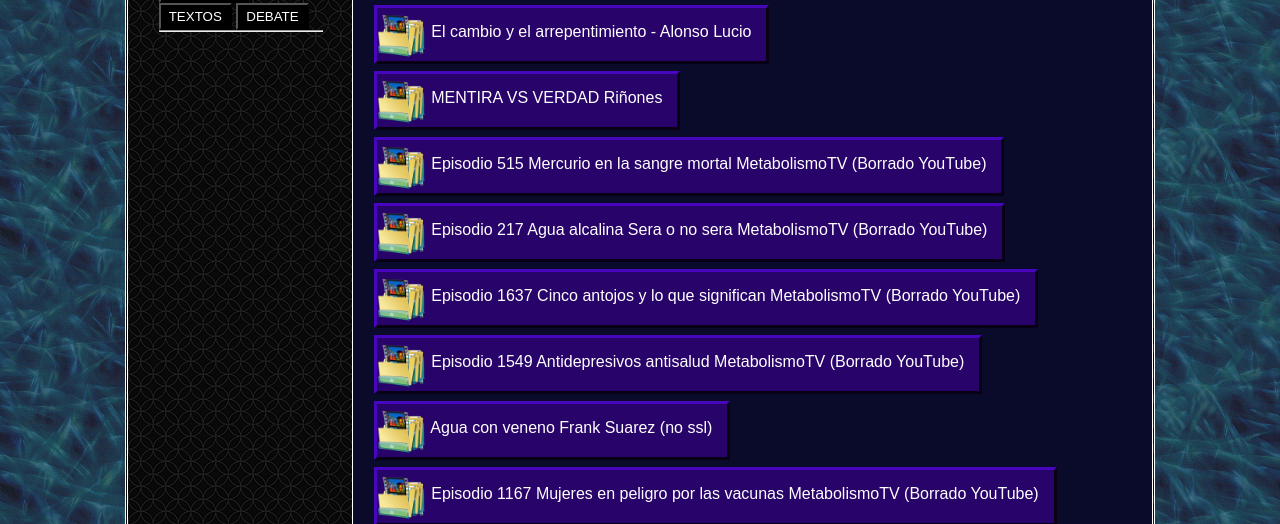
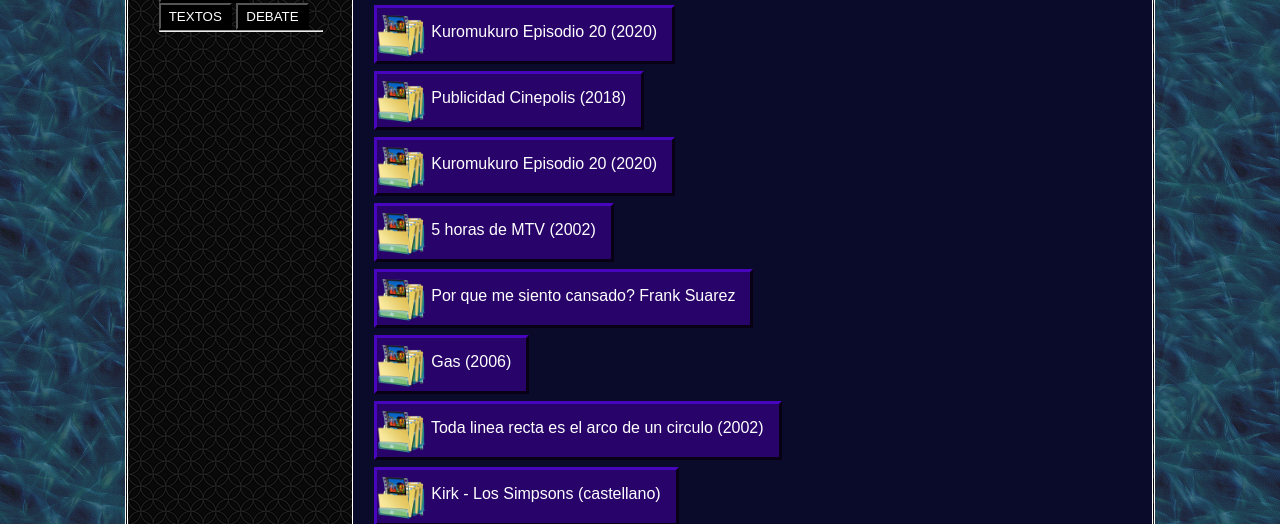
Before and after one commit to ZohanGzz/zgzzweb, a plain HTML site: page videos/index.html in a window 1280 px wide. Shown: the part 276-800 px from the top of the page. Drawn offline with Linux system fonts and the light colour scheme.

Commit message:
Update index.html

```diff
--- a/videos/index.html
+++ b/videos/index.html
@@ -48,6 +48,14 @@ function myFunction() {
 }
 </script>
 
+<p><a class="contenido" href="video54.html"><img src="../videomoderno.png" class="iconodevideo" align="middle"> Kuromukuro Episodio 20 (2020)</a></p>
+<p><a class="contenido" href="video53.html"><img src="../videomoderno.png" class="iconodevideo" align="middle"> Publicidad Cinepolis (2018)</a></p>
+<p><a class="contenido" href="video52.html"><img src="../videomoderno.png" class="iconodevideo" align="middle"> Kuromukuro Episodio 20 (2020)</a></p>
+<p><a class="contenido" href="video51.html"><img src="../videomoderno.png" class="iconodevideo" align="middle"> 5 horas de MTV (2002)</a></p>
+<p><a class="contenido" href="video50.html"><img src="../videomoderno.png" class="iconodevideo" align="middle"> Por que me siento cansado? Frank Suarez</a></p>
+<p><a class="contenido" href="video49.html"><img src="../videomoderno.png" class="iconodevideo" align="middle"> Gas (2006)</a></p>
+<p><a class="contenido" href="video48.html"><img src="../videomoderno.png" class="iconodevideo" align="middle"> Toda linea recta es el arco de un circulo (2002)</a></p>
+<p><a class="contenido" href="video47.html"><img src="../videomoderno.png" class="iconodevideo" align="middle"> Kirk - Los Simpsons (castellano)</a></p>
 <p><a class="contenido" href="video46.html"><img src="../videomoderno.png" class="iconodevideo" align="middle"> El cambio y el arrepentimiento - Alonso Lucio</a></p>
 <p><a class="contenido" href="video45.html"><img src="../videomoderno.png" class="iconodevideo" align="middle"> MENTIRA VS VERDAD Riñones</a></p>
 <p><a class="contenido" href="video44.html"><img src="../videomoderno.png" class="iconodevideo" align="middle"> Episodio 515 Mercurio en la sangre mortal MetabolismoTV (Borrado YouTube)</a></p>
```
